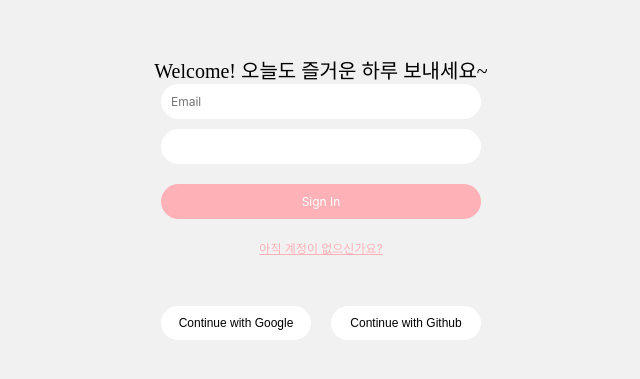
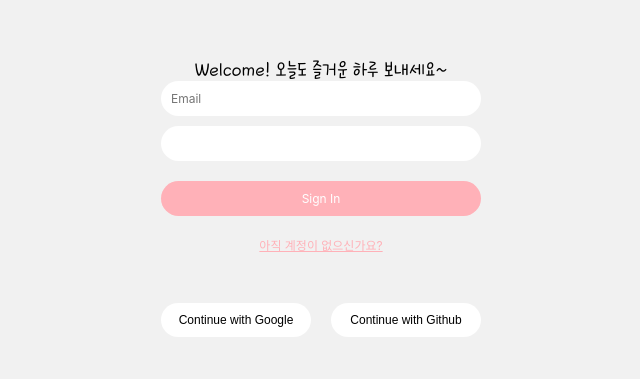
Before and after one commit to minizzang/madcamp_week3, a React (Create React App) app in the folder react-app/: page /welcome in a window 1280 px wide. Shown: the part 203-582 px from the top of the page, without its empty margins (319-959 px from the left). Built offline with nearby package versions, Linux system fonts and the light colour scheme; a web font is replaced by a local one.

Commit message:
Fix : transition animaion in writeletter.js

```diff
--- a/react-app/src/components/WriteLetter.js
+++ b/react-app/src/components/WriteLetter.js
@@ -227,8 +227,6 @@ const Write = () => {
           </div>
 
         </div>
-
-
     </>
   );
 }
--- a/react-app/src/styles/home.css
+++ b/react-app/src/styles/home.css
@@ -117,7 +117,7 @@
 
   .letter_content{
     backface-visibility: hidden;
-    position: absolute;
+    position: relative;
   }
 
   .letter_front {
@@ -134,7 +134,7 @@
 
   .gallery-item{
 
-      align-items: center;
+    align-items: center;
     vertical-align: middle;
     transition: transform 1s;
     transform-style: preserve-3d;
--- a/react-app/src/styles/transition.css
+++ b/react-app/src/styles/transition.css
@@ -11,12 +11,15 @@
 }
 
 
+
 @keyframes leaveToLeft {
   from {
     opacity: 1;
+    transform: translateY(-10%);
   }
   to {
     opacity: 0;
+    transform: translateY(-100%);
     filter: brightness(0.5);
   }
 }
@@ -24,10 +27,10 @@
 @keyframes enterFromRight {
   from {
     opacity: 0;
-    transform: translateY(50%);
+    transform: translateY(100%);
   }
   to {
     opacity: 1;
-    transform: translateY(0%);
+    transform: translateY(0);
   }
 }
--- a/react-app/src/styles/welcome.css
+++ b/react-app/src/styles/welcome.css
@@ -146,6 +146,11 @@
   }
 
   .welcomeTxt {
-    font-family: "kkomi";
+    font-family: "Kkomi";
     font-size: 20px;
   }
+
+  @font-face {
+    font-family: "Kkomi";
+    src: url("../fonts/KNPSKkomi.otf");
+  }
--- a/react-app/src/styles/write.css
+++ b/react-app/src/styles/write.css
@@ -3,8 +3,9 @@
     justify-content: center;
     max-width: 1200px;
     margin: 0 auto;
-    height : 100hx;
-
+    position:relative;
+    z-index: 0;
+    height : 100%;
     grid-template-columns: 2fr 1fr 6fr 1fr 2fr;
   }
 
```
